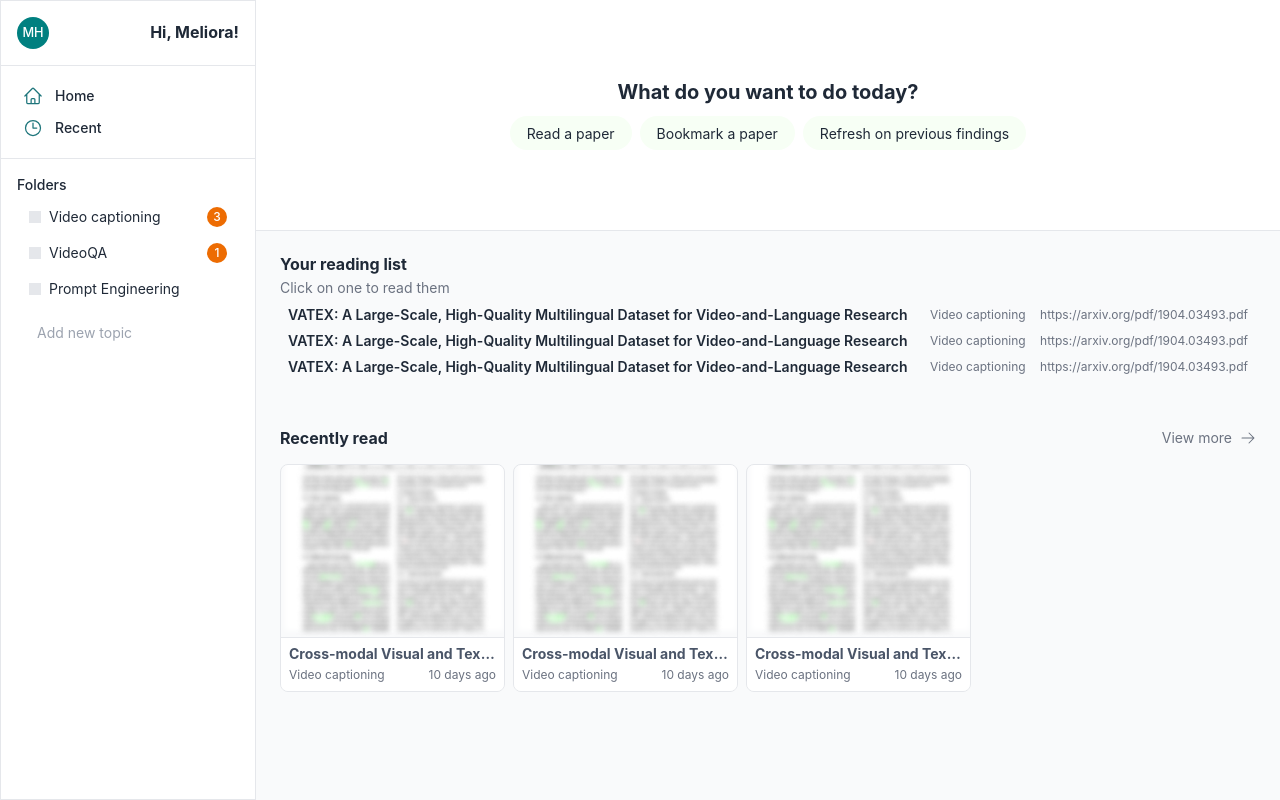
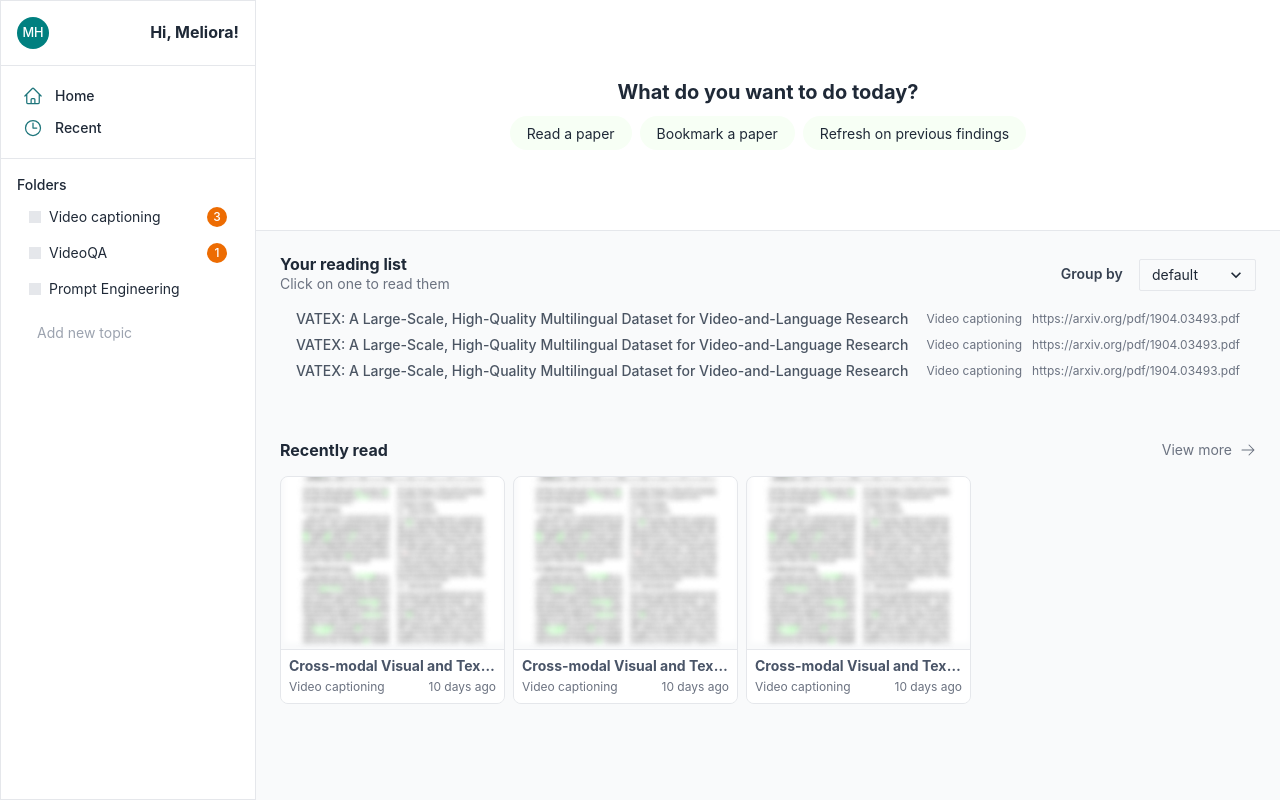
Before and after one commit to mellieho9/Galiscope, a Next.js app: page /dashboard in a window 1280 px wide. Built offline with nearby package versions, Linux system fonts and the light colour scheme.

Commit message:
Added filter dropdown and reading folder UI

```diff
--- a/components/dashboard/Home/ReadingList/FilterDropdown.tsx
+++ b/components/dashboard/Home/ReadingList/FilterDropdown.tsx
@@ -0,0 +1,23 @@
+import { Heading, Select } from "@chakra-ui/react";
+import { ChevronDownIcon } from "@heroicons/react/24/solid";
+
+export function FilterDropdown({ onChange }) {
+  return (
+    <div className="w-1/5 flex flex-row items-center space-x-2">
+      <div className="w-3/5">
+        <Heading size="xs" color="gray.700" fontWeight="semibold">
+          Group by
+        </Heading>
+      </div>
+      <Select
+        _focusWithin={{ borderColor: "teal" }}
+        variant="outline"
+        size="sm"
+        onChange={onChange}
+      >
+        <option value="default">default</option>
+        <option value="folder">folder</option>
+      </Select>
+    </div>
+  );
+}
--- a/components/dashboard/Home/ReadingList/ReadingFolder.tsx
+++ b/components/dashboard/Home/ReadingList/ReadingFolder.tsx
@@ -5,39 +5,64 @@ import {
   AccordionPanel,
   Box,
   Circle,
+  Heading,
 } from "@chakra-ui/react";
 import { FolderMinusIcon, FolderPlusIcon } from "@heroicons/react/24/solid";
+import { ReadingFolderItem } from "./ReadingFolderItem";
 
-export function ReadingFolder({ folder, numIncompleteReads }) {
+interface ReadingItem {
+  paperTitle: string;
+  folder: string;
+  paperUrl: string;
+}
+
+type ReadingFolderProps = {
+  folder: string;
+  incompleteReadList: ReadingItem[];
+};
+
+export function ReadingFolder({
+  folder,
+  incompleteReadList,
+}: ReadingFolderProps) {
+  const numIncompleteReads = incompleteReadList.length;
   return (
     <div>
-      {/* icon  */}
       <Accordion allowMultiple>
         <AccordionItem>
           {({ isExpanded }) => (
             <>
               <h2>
                 <AccordionButton>
-                  <Box as="span" flex="1" textAlign="left">
+                  <div className="w-full flex flex-row items-center justify-between">
+                    <div className="flex flex-row items-center">
                       {isExpanded ? (
-                      <FolderPlusIcon className="w-4 h-4" />
+                        <FolderMinusIcon className="w-4 h-4 mr-2" />
                       ) : (
-                      <FolderMinusIcon className="w-4 h-4" />
+                        <FolderPlusIcon className="w-4 h-4 mr-2" />
                       )}
-                    {folder}
-                  </Box>
+                      <Heading isTruncated size="xs" color="gray.700" fontWeight="600" className="mr-2">{folder}</Heading>
+                    </div>
+                    <div>
                       {numIncompleteReads > 0 && (
                         <Circle size="1.25rem" bg="orange" color="white">
                           <p className="text-xs">{numIncompleteReads}</p>
                         </Circle>
                       )}
+                    </div>
+                  </div>
                 </AccordionButton>
               </h2>
               <AccordionPanel pb={4}>
-                Lorem ipsum dolor sit amet, consectetur adipiscing elit, sed do
-                eiusmod tempor incididunt ut labore et dolore magna aliqua. Ut
-                enim ad minim veniam, quis nostrud exercitation ullamco laboris
-                nisi ut aliquip ex ea commodo consequat.
+                {incompleteReadList.map((item, index) => {
+                  return (
+                    <ReadingFolderItem
+                      key={index}
+                      paperTitle={item.paperTitle}
+                      paperUrl={item.paperUrl}
+                    />
+                  );
+                })}
               </AccordionPanel>
             </>
           )}
--- a/components/dashboard/Home/ReadingList/ReadingFolderItem.tsx
+++ b/components/dashboard/Home/ReadingList/ReadingFolderItem.tsx
@@ -2,18 +2,18 @@ import { Heading, Link, Text } from "@chakra-ui/react";
 
 interface ReadingListItemProps {
   paperTitle: string;
-  folder: string;
+  folder?: string;
   paperUrl: string;
 }
 
 export function ReadingFolderItem({ paperTitle, folder, paperUrl }: ReadingListItemProps) {
   return (
-    <div className="flex px-2 py-1 flex-row items-center justify-between rounded-md transition ease-in-out delay-150 hover:text-teal">
-      <Heading isTruncated size="xs"  fontWeight="600" className="mr-2">{paperTitle}</Heading>
-      <Text isTruncated fontSize="xs" color="gray.500">{folder}</Text>
-      <Link isTruncated fontSize="xs" color="gray.500">
+    <div className="flex px-2 py-1 flex-row items-center justify-between rounded-md transition ease-in-out delay-150 text-gray-600 hover:text-teal">
+      <Heading isTruncated size="xs" fontWeight="500" className="mr-2">{paperTitle}</Heading>
+      {folder && <Text isTruncated fontSize="xs" color="gray.500">{folder}</Text>}
+      <Link isTruncated fontSize="xs" color="gray.500" isExternal>
         {paperUrl}
       </Link>
     </div>
-  )
+  );
 }
--- a/components/dashboard/Home/ReadingList/index.tsx
+++ b/components/dashboard/Home/ReadingList/index.tsx
@@ -1,28 +1,51 @@
-"use client"
+"use client";
 
 import { mockReadingListItems } from "@/utils/mock";
 import { Heading } from "@chakra-ui/react";
 import { ReadingFolderItem } from "./ReadingFolderItem";
 import { useState } from "react";
+import { ReadingFolder } from "./ReadingFolder";
+import { FilterDropdown } from "./FilterDropdown";
 
 export function ReadingList() {
-const [readingListItem, setReadingListItem] = useState(mockReadingListItems || []);
+  const [readingListItem, setReadingListItem] = useState(
+    mockReadingListItems || []
+  );
+
+  const [groupBy, setGroupBy] = useState("default");
+
+  const handleGroupByChange = (event) => {
+    setGroupBy(event.target.value);
+  };
 
   return (
     <div className="w-full">
       <div className="space-y-1">
-        <Heading size="sm">Your reading list</Heading>
-        <p className="text-sm font-normal text-gray-500">
-          Click on one to read them
-        </p>
-        <div>
-        {
-            readingListItem.map((item, index) => {
-                return(
-                    <ReadingFolderItem key={index} folder={item.folder} paperTitle={item.paperTitle} paperUrl={item.paperUrl} />
-                )
-            })
-        }
+        <div className="flex flex-row justify-between items-center">
+          <div>
+            <Heading size="sm">Your reading list</Heading>
+            <p className="text-sm font-normal text-gray-500">
+              Click on one to read them
+            </p>
+          </div>
+          <FilterDropdown onChange={handleGroupByChange} />
+        </div>
+        <div className="p-2">
+          {groupBy === "folder" ? (
+            <ReadingFolder
+              folder="Video captioning"
+              incompleteReadList={readingListItem}
+            />
+          ) : (
+            readingListItem.map((item, index) => (
+              <ReadingFolderItem
+                key={index}
+                folder={item.folder}
+                paperTitle={item.paperTitle}
+                paperUrl={item.paperUrl}
+              />
+            ))
+          )}
         </div>
         {/* TODO - add reading list  */}
       </div>
```
Also changed, not shown: components/dashboard/Home/ReadingList/AddReadingButton.tsx (deleted). Lines whose indentation alone changed are shown as unchanged.
